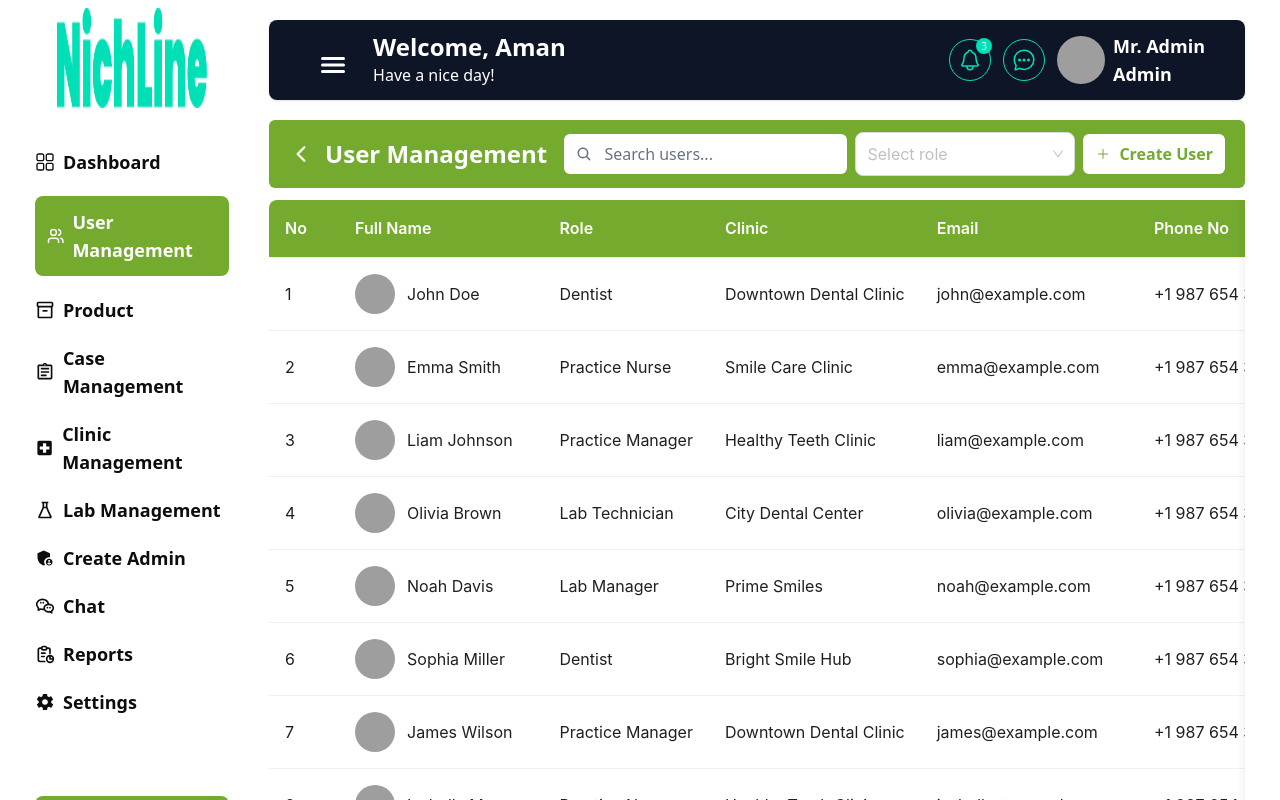
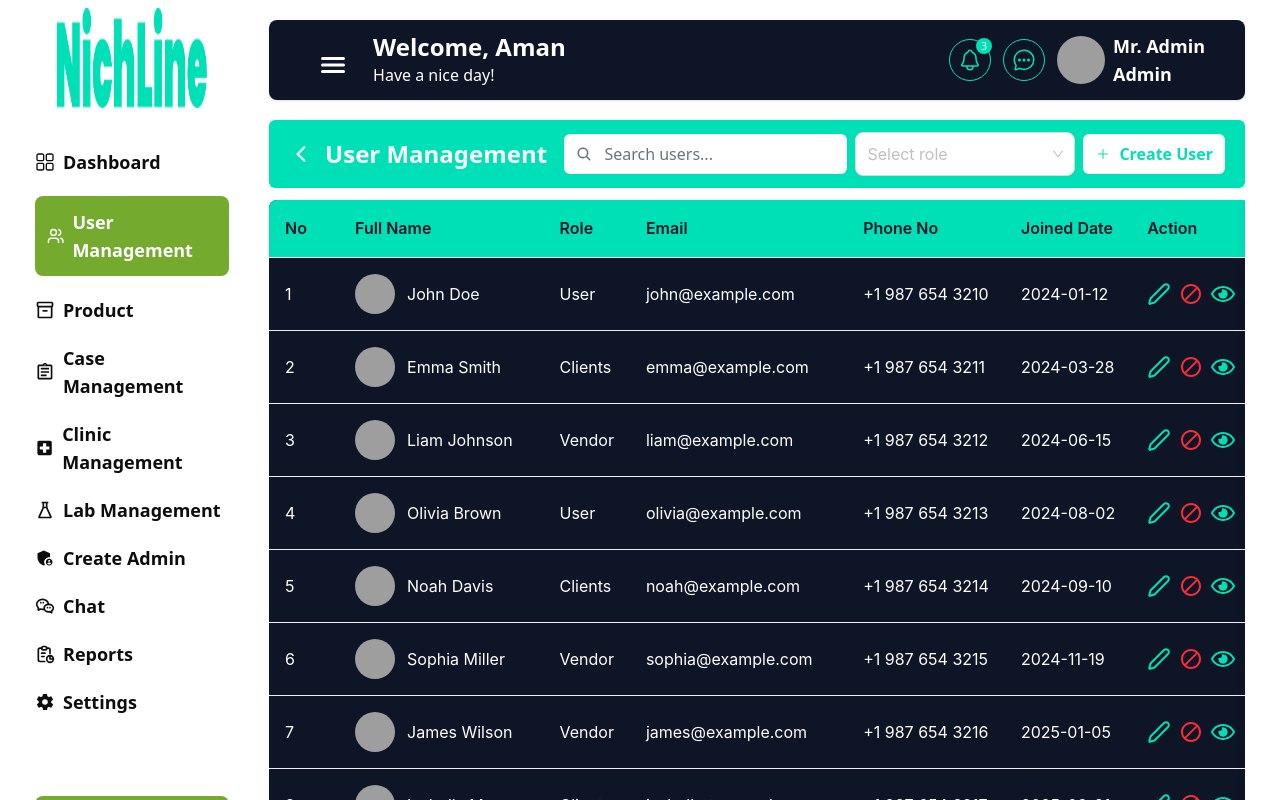
Before and after one commit to TAIJULAMAN/nicheLine-messaging-app-dashboard, a React (Vite) app: page /user-details in a window 1280 px wide. Shown: the top 800 px of the page. Built offline with nearby package versions, Linux system fonts and the light colour scheme; grey boxes are pictures that could not be loaded.

Commit message:
Add admin and user  pages design

```diff
--- a/src/pages/userDetails/CreateUser.jsx
+++ b/src/pages/userDetails/CreateUser.jsx
@@ -16,14 +16,14 @@ export default function CreateUser() {
     }
     alert(
       "User created successfully (demo)\n\n" +
-        JSON.stringify({ fullName, role, clinic, email, phone, joined }, null, 2)
+      JSON.stringify({ fullName, role, clinic, email, phone, joined }, null, 2)
     );
     navigate(-1);
   };
 
   return (
     <div className="p-5">
-      <div className="bg-[#74AA2E] px-4 md:px-5 py-3 rounded-md mb-3 flex flex-wrap items-start md:items-center gap-2 md:gap-3">
+      <div className="bg-[#00e0b7] px-4 md:px-5 py-3 rounded-md mb-3 flex flex-wrap items-start md:items-center gap-2 md:gap-3">
         <button
           onClick={() => navigate(-1)}
           className="text-white hover:opacity-90 transition"
@@ -43,7 +43,7 @@ export default function CreateUser() {
               value={form.fullName}
               onChange={(e) => setForm({ ...form, fullName: e.target.value })}
               placeholder="John Doe"
-              className="w-full border border-gray-300 rounded-md px-4 py-3 focus:outline-none focus:ring-2 focus:ring-[#74AA2E]"
+              className="w-full border border-gray-300 rounded-md px-4 py-3"
             />
           </div>
 
@@ -67,24 +67,13 @@ export default function CreateUser() {
           </div>
 
           <div>
-            <label className="block text-sm font-semibold text-gray-700 mb-1">Clinic</label>
-            <input
-              type="text"
-              value={form.clinic}
-              onChange={(e) => setForm({ ...form, clinic: e.target.value })}
-              placeholder="Downtown Dental Clinic"
-              className="w-full border border-gray-300 rounded-md px-4 py-3 focus:outline-none focus:ring-2 focus:ring-[#74AA2E]"
-            />
-          </div>
-
-          <div>
             <label className="block text-sm font-semibold text-gray-700 mb-1">Email</label>
             <input
               type="email"
               value={form.email}
               onChange={(e) => setForm({ ...form, email: e.target.value })}
               placeholder="john@example.com"
-              className="w-full border border-gray-300 rounded-md px-4 py-3 focus:outline-none focus:ring-2 focus:ring-[#74AA2E]"
+              className="w-full border border-gray-300 rounded-md px-4 py-3"
             />
           </div>
 
@@ -95,7 +84,7 @@ export default function CreateUser() {
               value={form.phone}
               onChange={(e) => setForm({ ...form, phone: e.target.value })}
               placeholder="+1 987 654 3210"
-              className="w-full border border-gray-300 rounded-md px-4 py-3 focus:outline-none focus:ring-2 focus:ring-[#74AA2E]"
+              className="w-full border border-gray-300 rounded-md px-4 py-3"
             />
           </div>
 
@@ -105,12 +94,12 @@ export default function CreateUser() {
               type="date"
               value={form.joined}
               onChange={(e) => setForm({ ...form, joined: e.target.value })}
-              className="w-full border border-gray-300 rounded-md px-4 py-3 focus:outline-none focus:ring-2 focus:ring-[#74AA2E]"
+              className="w-full border border-gray-300 rounded-md px-4 py-3"
             />
           </div>
 
           <div className="pt-2">
-            <button type="submit" className="w-full bg-[#74AA2E] text-white font-semibold py-3 rounded-md">
+            <button type="submit" className="w-full bg-[#00e0b7] text-white font-semibold py-3 rounded-md">
               Create User
             </button>
           </div>
--- a/src/pages/userDetails/UserDetails.jsx
+++ b/src/pages/userDetails/UserDetails.jsx
@@ -19,7 +19,6 @@ function UserDetails() {
   const handleCancel = () => {
     setIsModalOpen(false);
   };
-
   const showViewModal = (user) => {
     setSelectedUser(user);
     setIsViewModalOpen(true);
@@ -32,8 +31,7 @@ function UserDetails() {
     {
       key: "1",
       fullName: "John Doe",
-      role: "Dentist",
-      clinic: "Downtown Dental Clinic",
+      role: "User",
       email: "john@example.com",
       phone: "+1 987 654 3210",
       joined: "2024-01-12",
@@ -41,8 +39,7 @@ function UserDetails() {
     {
       key: "2",
       fullName: "Emma Smith",
-      role: "Practice Nurse",
-      clinic: "Smile Care Clinic",
+      role: "Clients",
       email: "emma@example.com",
       phone: "+1 987 654 3211",
       joined: "2024-03-28",
@@ -50,8 +47,7 @@ function UserDetails() {
     {
       key: "3",
       fullName: "Liam Johnson",
-      role: "Practice Manager",
-      clinic: "Healthy Teeth Clinic",
+      role: "Vendor",
       email: "liam@example.com",
       phone: "+1 987 654 3212",
       joined: "2024-06-15",
@@ -59,8 +55,7 @@ function UserDetails() {
     {
       key: "4",
       fullName: "Olivia Brown",
-      role: "Lab Technician",
-      clinic: "City Dental Center",
+      role: "User",
       email: "olivia@example.com",
       phone: "+1 987 654 3213",
       joined: "2024-08-02",
@@ -68,8 +63,7 @@ function UserDetails() {
     {
       key: "5",
       fullName: "Noah Davis",
-      role: "Lab Manager",
-      clinic: "Prime Smiles",
+      role: "Clients",
       email: "noah@example.com",
       phone: "+1 987 654 3214",
       joined: "2024-09-10",
@@ -77,8 +71,7 @@ function UserDetails() {
     {
       key: "6",
       fullName: "Sophia Miller",
-      role: "Dentist",
-      clinic: "Bright Smile Hub",
+      role: "Vendor",
       email: "sophia@example.com",
       phone: "+1 987 654 3215",
       joined: "2024-11-19",
@@ -86,8 +79,7 @@ function UserDetails() {
     {
       key: "7",
       fullName: "James Wilson",
-      role: "Practice Manager",
-      clinic: "Downtown Dental Clinic",
+      role: "Vendor",
       email: "james@example.com",
       phone: "+1 987 654 3216",
       joined: "2025-01-05",
@@ -95,8 +87,7 @@ function UserDetails() {
     {
       key: "8",
       fullName: "Isabella Moore",
-      role: "Practice Nurse",
-      clinic: "Healthy Teeth Clinic",
+      role: "Clients",
       email: "isabella@example.com",
       phone: "+1 987 654 3217",
       joined: "2025-02-21",
@@ -104,8 +95,7 @@ function UserDetails() {
     {
       key: "9",
       fullName: "Benjamin Taylor",
-      role: "Lab Technician",
-      clinic: "Prime Smiles",
+      role: "User",
       email: "benjamin@example.com",
       phone: "+1 987 654 3218",
       joined: "2025-03-03",
@@ -113,8 +103,7 @@ function UserDetails() {
     {
       key: "10",
       fullName: "Mia Anderson",
-      role: "Dentist",
-      clinic: "City Dental Center",
+      role: "Clients",
       email: "mia@example.com",
       phone: "+1 987 654 3219",
       joined: "2025-04-12",
@@ -143,7 +132,6 @@ function UserDetails() {
       ),
     },
     { title: "Role", dataIndex: "role", key: "role" },
-    { title: "Clinic", dataIndex: "clinic", key: "clinic" },
     { title: "Email", dataIndex: "email", key: "email" },
     { title: "Phone No", dataIndex: "phone", key: "phone" },
     { title: "Joined Date", dataIndex: "joined", key: "joined" },
@@ -153,13 +141,13 @@ function UserDetails() {
       render: (_, record) => (
         <div className="flex gap-2">
           <button className="" onClick={() => openEdit(record)}>
-            <FiEdit2 className="text-[#74AA2E] w-10 h-10 cursor-pointer rounded-md" />
+            <FiEdit2 className="text-[#00e0b7] w-6 h-6 cursor-pointer rounded-md" />
           </button>
           <button className="" onClick={() => openBlock(record)}>
-            <MdBlock className="text-red-500 w-10 h-10 cursor-pointer rounded-md" />
+            <MdBlock className="text-red-500 w-6 h-6 cursor-pointer rounded-md" />
           </button>
           <button className="" onClick={() => showViewModal(record)}>
-            <FaRegEye className="text-[#74AA2E] w-10 h-10 cursor-pointer rounded-md" />
+            <FaRegEye className="text-[#00e0b7] w-6 h-6 cursor-pointer rounded-md" />
           </button>
         </div>
       ),
@@ -172,8 +160,8 @@ function UserDetails() {
       const matchRole = roleFilter ? r.role === roleFilter : true;
       const matchQuery = q
         ? [r.fullName, r.email, r.phone, r.clinic, r.role]
-            .filter(Boolean)
-            .some((v) => String(v).toLowerCase().includes(q))
+          .filter(Boolean)
+          .some((v) => String(v).toLowerCase().includes(q))
         : true;
       return matchRole && matchQuery;
     });
@@ -208,7 +196,7 @@ function UserDetails() {
 
   return (
     <div>
-      <div className="bg-[#74AA2E] px-4 md:px-5 py-3 rounded-md mb-3 flex flex-wrap md:flex-nowrap items-start md:items-center gap-2 md:gap-3">
+      <div className="bg-[#00e0b7] px-4 md:px-5 py-3 rounded-md mb-3 flex flex-wrap md:flex-nowrap items-start md:items-center gap-2 md:gap-3">
         <button
           onClick={() => navigate(-1)}
           className="text-white hover:opacity-90 transition"
@@ -263,11 +251,9 @@ function UserDetails() {
               popupMatchSelectWidth={false}
               dropdownStyle={{ paddingTop: 8, paddingBottom: 8 }}
               options={[
-                { label: "Dentist", value: "Dentist" },
-                { label: "Lab Manager", value: "Lab Manager" },
-                { label: "Practice Manager", value: "Practice Manager" },
-                { label: "Practice Nurse", value: "Practice Nurse" },
-                { label: "Lab Technician", value: "Lab Technician" },
+                { label: "User", value: "User" },
+                { label: "Clients", value: "Clients" },
+                { label: "Vendor", value: "Vendor" },
                 { label: "Blocked Users", value: "Blocked" },
               ]}
             />
@@ -275,7 +261,7 @@ function UserDetails() {
           <button
             type="button"
             onClick={() => navigate("/create-user")}
-            className="bg-white text-[#74AA2E] px-3 py-2 rounded-md font-semibold flex items-center justify-center gap-2 hover:opacity-95 transition w-full md:w-auto"
+            className="bg-white text-[#00e0b7] px-3 py-2 rounded-md font-semibold flex items-center justify-center gap-2 hover:opacity-95 transition w-full md:w-auto"
           >
             <IoAddOutline className="w-4 h-4" />
             Create User
@@ -298,10 +284,14 @@ function UserDetails() {
               colorPrimary: "#00c0b5",
             },
             Table: {
-              headerBg: "#74AA2E",
-              headerColor: "rgb(255,255,255)",
+              headerBg: "#00E0B7",
+              headerColor: "#0E1527",
               cellFontSize: 16,
-              headerSplitColor: "#74AA2E",
+              headerSplitColor: "#00e0b7",
+              colorBgBase: "#0e1527",
+              colorText: "#ffffff",
+              colorBgContainer: "#0e1527",
+
             },
           },
         }}
@@ -320,7 +310,7 @@ function UserDetails() {
           footer={null}
         >
           <div className="flex flex-col justify-center items-center py-10">
-            <h1 className="text-3xl text-center text-[#74AA2E]">Block User</h1>
+            <h1 className="text-3xl text-center text-[#00e0b7]">Block User</h1>
             <p className="text-xl text-center mt-5">
               {selectedUser
                 ? `Do you want to block ${selectedUser.fullName}?`
@@ -335,7 +325,7 @@ function UserDetails() {
               </button>
               <button
                 onClick={confirmBlock}
-                className="bg-[#74AA2E] text-white font-semibold py-3 px-5 rounded-lg"
+                className="bg-[#00e0b7] text-white font-semibold py-3 px-5 rounded-lg"
               >
                 Block
               </button>
@@ -359,7 +349,7 @@ function UserDetails() {
                     onChange={(e) =>
                       setEditUser((s) => ({ ...s, fullName: e.target.value }))
                     }
-                    className="w-full border border-gray-300 rounded-md px-3 py-2 focus:outline-none focus:ring-2 focus:ring-[#74AA2E]"
+                    className="w-full border border-gray-300 rounded-md px-3 py-2"
                   />
                 </div>
                 <div>
@@ -384,19 +374,6 @@ function UserDetails() {
                 </div>
                 <div>
                   <label className="block text-sm font-medium text-gray-700 mb-1">
-                    Clinic
-                  </label>
-                  <input
-                    type="text"
-                    value={editUser.clinic}
-                    onChange={(e) =>
-                      setEditUser((s) => ({ ...s, clinic: e.target.value }))
-                    }
-                    className="w-full border border-gray-300 rounded-md px-3 py-2 focus:outline-none focus:ring-2 focus:ring-[#74AA2E]"
-                  />
-                </div>
-                <div>
-                  <label className="block text-sm font-medium text-gray-700 mb-1">
                     Email
                   </label>
                   <input
@@ -405,7 +382,7 @@ function UserDetails() {
                     onChange={(e) =>
                       setEditUser((s) => ({ ...s, email: e.target.value }))
                     }
-                    className="w-full border border-gray-300 rounded-md px-3 py-2 focus:outline-none focus:ring-2 focus:ring-[#74AA2E]"
+                    className="w-full border border-gray-300 rounded-md px-3 py-2"
                   />
                 </div>
                 <div>
@@ -418,7 +395,7 @@ function UserDetails() {
                     onChange={(e) =>
                       setEditUser((s) => ({ ...s, phone: e.target.value }))
                     }
-                    className="w-full border border-gray-300 rounded-md px-3 py-2 focus:outline-none focus:ring-2 focus:ring-[#74AA2E]"
+                    className="w-full border border-gray-300 rounded-md px-3 py-2"
                   />
                 </div>
                 <div>
@@ -431,7 +408,7 @@ function UserDetails() {
                     onChange={(e) =>
                       setEditUser((s) => ({ ...s, joined: e.target.value }))
                     }
-                    className="w-full border border-gray-300 rounded-md px-3 py-2 focus:outline-none focus:ring-2 focus:ring-[#74AA2E]"
+                    className="w-full border border-gray-300 rounded-md px-3 py-2"
                   />
                 </div>
               </div>
@@ -444,7 +421,7 @@ function UserDetails() {
                 </button>
                 <button
                   onClick={saveEdit}
-                  className="bg-[#74AA2E] text-white font-semibold px-6 py-2 rounded-md"
+                  className="bg-[#00e0b7] text-white font-semibold px-6 py-2 rounded-md"
                 >
                   Save
                 </button>
@@ -465,7 +442,7 @@ function UserDetails() {
           {selectedUser && (
             <div className="relative">
               {/* Header with green gradient */}
-              <div className="bg-gradient-to-r from-[#74AA2E] to-[#5F8C22] p-6 -m-6 mb-6 rounded-t-lg">
+              <div className="bg-gradient-to-r from-[#00e0b7] to-[#0e1527] p-6 -m-6 mb-6 rounded-t-lg">
                 <div className="flex items-center gap-6">
                   <div className="relative">
                     <img
@@ -480,7 +457,7 @@ function UserDetails() {
                     </h2>
                     <div className="flex items-center gap-3 mb-1">
                       <span className="bg-white/20 backdrop-blur-sm px-3 py-1 rounded-full text-sm font-medium">
-                        {selectedUser.clinic}
+                        {selectedUser.role}
                       </span>
                       <span className="bg-white/20 backdrop-blur-sm px-3 py-1 rounded-full text-sm font-medium">
                         Joined: {selectedUser.joined}
@@ -511,12 +488,6 @@ function UserDetails() {
                   </div>
                 </div>
                 <div className="bg-white border border-gray-200 p-4 rounded-xl shadow-sm">
-                  <div className="text-gray-600 text-sm">Clinic</div>
-                  <div className="text-lg font-semibold">
-                    {selectedUser.clinic}
-                  </div>
-                </div>
-                <div className="bg-white border border-gray-200 p-4 rounded-xl shadow-sm">
                   <div className="text-gray-600 text-sm">Joined Date</div>
                   <div className="text-lg font-semibold">
                     {selectedUser.joined}
```
Also changed, not shown: src/pages/Add Admin/AddAdmin.jsx (+6 -6 lines), src/pages/Create Admin/CreateAdmin.jsx (+15 -11 lines).
